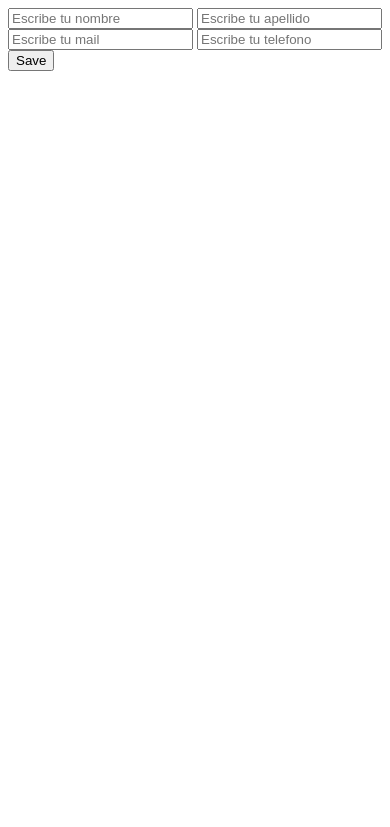
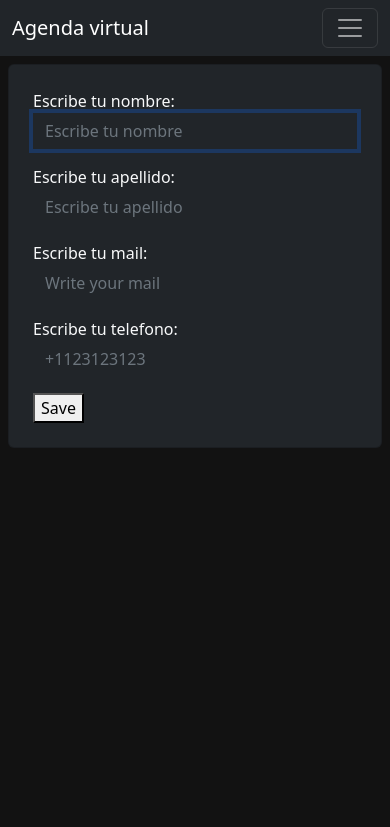
Before and after one commit to hadasagoldberg/fullstack, a Flask app: page / in a window 390 px wide. Shown: the top 827 px of the page. Run offline with Flask 2, Linux system fonts and the light colour scheme.

Commit message:
tercer commit

```diff
--- a/index.py
+++ b/index.py
@@ -1,5 +1,6 @@
 from app import app
 from utils.db import db
+
 
 with app.app_context():
     db.create_all()
--- /dev/null
+++ b/static/css/main.css
@@ -0,0 +1,7 @@
+body {
+  background: #121212;
+}
+
+.bg-black {
+  background: #090909 !important;
+}
--- a/templates/index.html
+++ b/templates/index.html
@@ -1,24 +1,80 @@
-<form action="/new" method="POST">
-    <input type="text" name="nombre" placeholder="Escribe tu nombre"/>
-    <input type="text" name="apellido" placeholder="Escribe tu apellido"/>
-    <input type="text" name="mail" placeholder="Escribe tu mail"/>
-    <input type="text" name="telefono" placeholder="Escribe tu telefono"/>
+{% extends 'layout.html' %}
 
-    <button>Save</button>
-</form>
+{% block content %}
 
+<div class="row">
 
+    <div class="col-md-5">
+        <form action="/new" method="POST" class="card bg-dark text-light">
+            <div class="card-body p-4">
+                    <div class="mb-3">
+                        <label for="nombre">Escribe tu nombre:</label>
+                        <input
+                        type="text"
+                        name="nombre"
+                        class="form-control rounded-0 bg-dark border-0 text-white"
+                        placeholder="Escribe tu nombre"
+                        autofocus
+                        />
+                    </div>
 
-<div>
-    {% for contact in contacts %}
-        <div>
-            <h5>{{contact.nombre}} {{contact.apellido}}</h5>
-            <div>
-                <a href="{{url_for('contacts.update', id=contact.id)}}">Update</a>
-                <a href="{{url_for('contacts.delete', id=contact.id)}}">Delete</a>
+                    <div class="mb-3">
+                        <label for="apellido">Escribe tu apellido:</label>
+                        <input
+                        type="text"
+                        name="apellido"
+                        class="form-control rounded-0 bg-dark border-0 text-white"
+                        placeholder="Escribe tu apellido"
+                        autofocus
+                        />
+                    </div>
+
+                    <div class="mb-3">
+                        <label for="mail">Escribe tu mail:</label>
+                        <input
+                          type="text"
+                          name="mail"
+                          class="form-control rounded-0 bg-dark border-0 text-white"
+                          placeholder="Write your mail"
+                          required
+                        />
+                      </div>
+
+                      <div class="mb-3">
+                        <label for="telefono">Escribe tu telefono:</label>
+                        <input
+                          type="text"
+                          name="telefono"
+                          class="form-control rounded-0 bg-dark border-0 text-white"
+                          placeholder="+1123123123"
+                        />
+                      </div>
+
+                <button>Save</button>
             </div>
-            <p>{{contact.mail}}</p>
-            <p>{{contact.telefono}}</p>
-        </div>
-    {% endfor %}
+        </form>
+    </div>
+
+    <div class="col-md-7">
+        {% for contact in contacts %}
+          <div class="card mb-1 bg-black text-white">
+            <div class="card-body py-2 px-3">
+              <div class="d-flex justify-content-between">
+                <h5 class="card-title h6">{{contact.nombre}}{{ contact.apellido}}</h5>
+                <div>
+                  <a href="{{ url_for('contacts.update', id=contact.id) }}" class="btn btn-dark btn-sm rounded-0">Update</a>
+                  <a href="{{ url_for('contacts.delete', id=contact.id) }}" class="btn btn-danger btn-sm rounded-0">Delete</a>
+                </div>
+              </div>
+              <p class="card-text">{{ contact.mail }}</p>
+              <p class="card-text">{{ contact.telefono }}</p>
+            </div>
+          </div>
+        {% endfor %}
+      </div>
+    </div>
+      </div>
+
 </div>
+
+{% endblock %}
--- /dev/null
+++ b/templates/layout.html
@@ -0,0 +1,25 @@
+<!DOCTYPE html>
+<html lang="en">
+<head>
+    <meta charset="UTF-8">
+    <meta http-equiv="X-UA-Compatible" content="IE=edge">
+    <meta name="viewport" content="width=device-width, initial-scale=1.0">
+    <title>FullStack</title>
+    <link href="https://cdn.jsdelivr.net/npm/bootstrap@5.2.0-beta1/dist/css/bootstrap.min.css" rel="stylesheet" integrity="sha384-0evHe/X+R7YkIZDRvuzKMRqM+OrBnVFBL6DOitfPri4tjfHxaWutUpFmBp4vmVor" crossorigin="anonymous">
+    <link
+    rel="stylesheet"
+    href="{{url_for('static', filename='css/main.css')}}"/>
+</head>
+<body>
+
+    {% include('partials/_navbar.html') %}
+
+    <div class="container p-2">
+        {% block  content%}
+        {% endblock %}
+    </div>
+
+
+
+</body>
+</html>
--- /dev/null
+++ b/templates/partials/_navbar.html
@@ -0,0 +1,12 @@
+<nav class="navbar navbar-expand-lg navbar-dark bg-dark">
+    <div class="container-fluid">
+      <a class="navbar-brand" href="/">Agenda virtual</a>
+      <button class="navbar-toggler" type="button" data-bs-toggle="collapse" data-bs-target="#navbarNav" aria-controls="navbarNav" aria-expanded="false" aria-label="Toggle navigation">
+        <span class="navbar-toggler-icon"></span>
+      </button>
+      <div class="collapse navbar-collapse" id="navbarNav">
+        <ul class="navbar-nav ms-auto">
+        </ul>
+      </div>
+    </div>
+  </nav>
```
Also changed, not shown: routes/contacts.py (+4 -4 lines), templates/update.html (+51 -7 lines).
